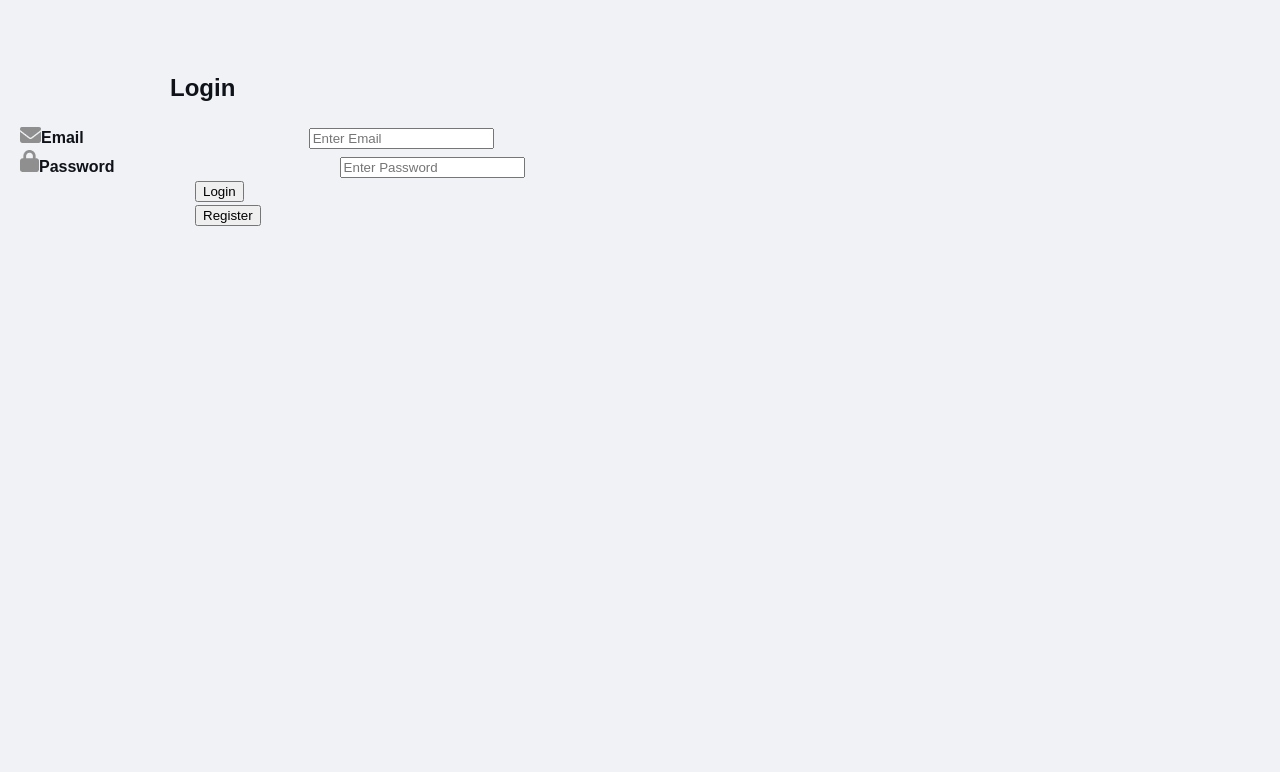
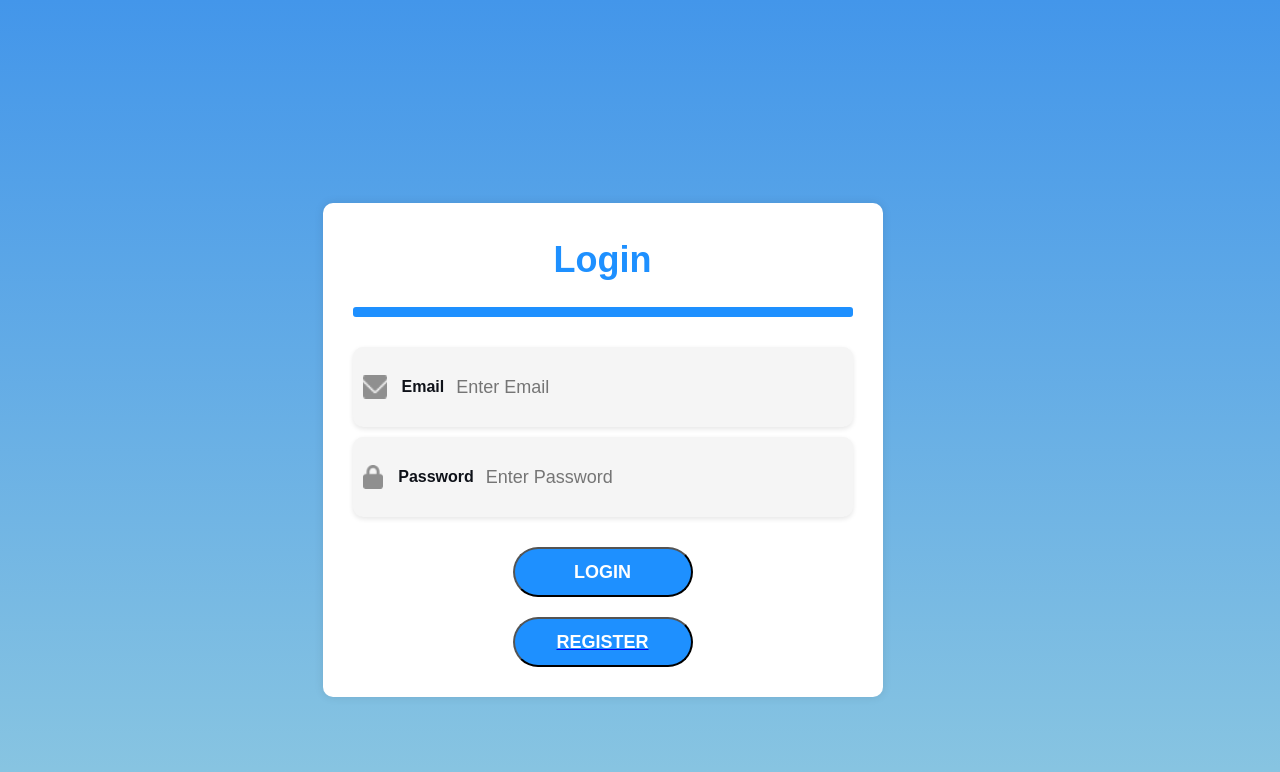
Before and after one commit to Criley71/mern5, a React (Create React App) app in the folder client/: page /login in a window 1280 px wide. Shown: the top 772 px of the page. Built offline with nearby package versions, Linux system fonts and the light colour scheme.

Commit message:
more css

```diff
--- a/client/src/Login.css
+++ b/client/src/Login.css
@@ -26,7 +26,7 @@ body {
 
   .header {
     justify-content: center;
-    text-align: center;
+
     margin-bottom: 20px; /* Slightly reduce margin */
   }
 
@@ -34,14 +34,18 @@ body {
     color: #1e90ff; /* Blue text color */
     font-size: 36px;
     font-weight: 700;
+    align-items: center;
+    text-align: center;
+    margin: auto;
+
   }
 
   .underline {
-    width: 61px;
-    height: 6px; /* Reduce underline height */
+    width: 100%;
+    height: 10px; /* Reduce underline height */
     background: #1e90ff; /* Blue underline */
     border-radius: 3px; /* Rounded underline */
-    margin: 10px auto;
+    margin: auto;
   }
 
   .inputs {
@@ -58,6 +62,11 @@ body {
     border-radius: 10px;
     padding: 10px;
     box-shadow: 0 2px 5px rgba(0, 0, 0, 0.1);
+  }
+
+  .text-box {
+    margin-left: 10px;
+    width: 500px
   }
 
   .input img {
@@ -91,14 +100,17 @@ body {
   .submit-container {
     display: flex;
     justify-content: center;
-    gap: 20px; /* Reduce gap */
-    margin: 20px auto; /* Reduce margin */
+    text-align: center;
+    margin: auto; /* Reduce margin */
+    margin-left: -175px;
+
   }
 
   .submit {
     display: flex;
     justify-content: center;
     align-items: center;
+    text-align: center;
     width: 180px; /* Slightly reduce button width */
     height: 50px; /* Slightly reduce button height */
     color: #fff;
@@ -109,6 +121,7 @@ body {
     cursor: pointer;
     text-transform: uppercase;
     transition: background 0.3s ease;
+    margin-top: 20px;
   }
 
   .submit:hover {
--- a/client/src/Login.js
+++ b/client/src/Login.js
@@ -6,6 +6,7 @@ import validation from './LoginValidation';
 import user_icon from './person.png';
 import email_icon from './email.png';
 import password_icon from './password.png';
+import './Login.css'
 function Login() {
     const [values, setValues] = useState({
         email: '',
@@ -44,9 +45,11 @@ function Login() {
 
     return (
         <div className="container">
-            <div className="header">
+            <div className='header'>
                 <h2 className="text">Login</h2>
+            </div>
             <div className="underline"></div>
+
             <form onSubmit={handleSubmit} className="inputs">
                 <div className="input">
                     <img src={email_icon} alt="" />
@@ -58,14 +61,14 @@ function Login() {
                         placeholder='Enter Email'
                         autoComplete='off'
                         name='email'
-                            className='from-control rounded-0'
+                        className='text-box'
                         onChange={(e) => setEmail(e.target.value)}
                     />
 
                 </div>
                 <div className="input">
+                    <img src={password_icon} alt="" />
                     <label htmlFor='password'>
-                            <img src={password_icon} alt="" />
                         <strong>Password</strong>
                     </label>
                     <input
@@ -73,29 +76,32 @@ function Login() {
                         placeholder='Enter Password'
                         autoComplete='off'
                         name='password'
-                            className='from-control rounded-0'
+                        className='text-box'
                         onChange={(e) => setPassword(e.target.value)}
                     />
 
                 </div >
-                    <div className="submit-container">
-                    <button type='submit' className='subbtn'>
+                <div className='submit-container'>
+                    <button type='submit' className='submit'>
                         Login
                     </button>
                 </div>
-                </form>
+                <div className='submit-container'>
                     <Link to="/">
-                    <button className='btn'>
+                        <button className='submit'>
                             Register
                         </button>
                     </Link>
+                </div>
+            </form>
+
             <div>
                 {emailError ? 'Incorrect email' : ''}
             </div>
             <div>
                 {passError ? 'Incorrect Password' : ''}
             </div>
-            </div>
+
         </div>
     )
 }
```
Lines whose indentation alone changed are shown as unchanged.
